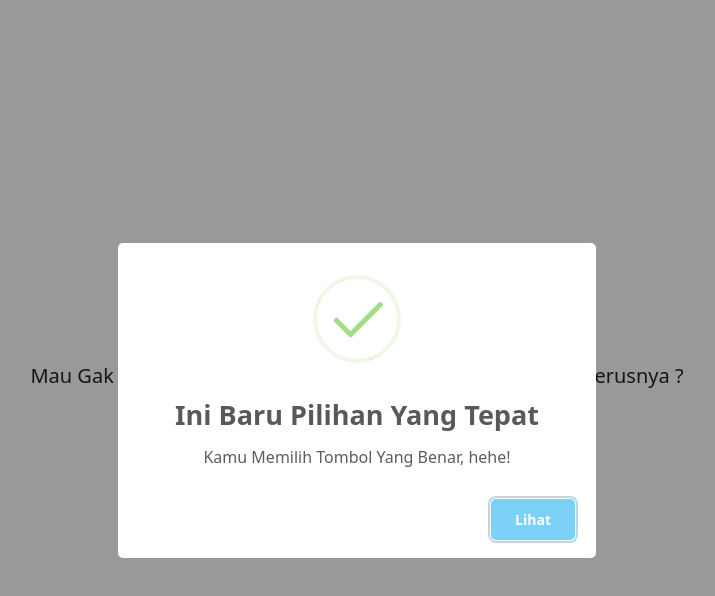
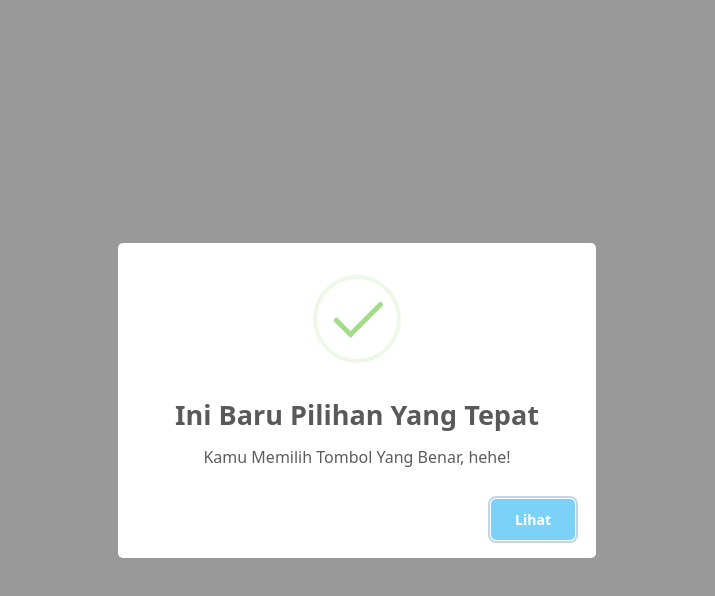
Before and after one commit to nandhastr/the-beauty, a plain HTML site: page index.html in a window 1280 px wide. Both pictures are taken after a click on the button "Ya, Aku Mau". Shown: the whole page, without its empty margins (283-998 px from the left). Drawn offline with nearby package versions, Linux system fonts and the light colour scheme.

Commit message:
third commit

```diff
--- a/index.html
+++ b/index.html
@@ -192,7 +192,7 @@
                 const backgroundMusic = document.getElementById("backgroundMusic");
 
                 $("#yesBtn").click(function () {
-                    $("#yesBtn,#noBtn,h1").hide();
+                    $("#yesBtn,#noBtn,h5").hide();
                     swal({
                         title: "Ini Baru Pilihan Yang Tepat",
                         text: "Kamu Memilih Tombol Yang Benar, hehe!",
```
